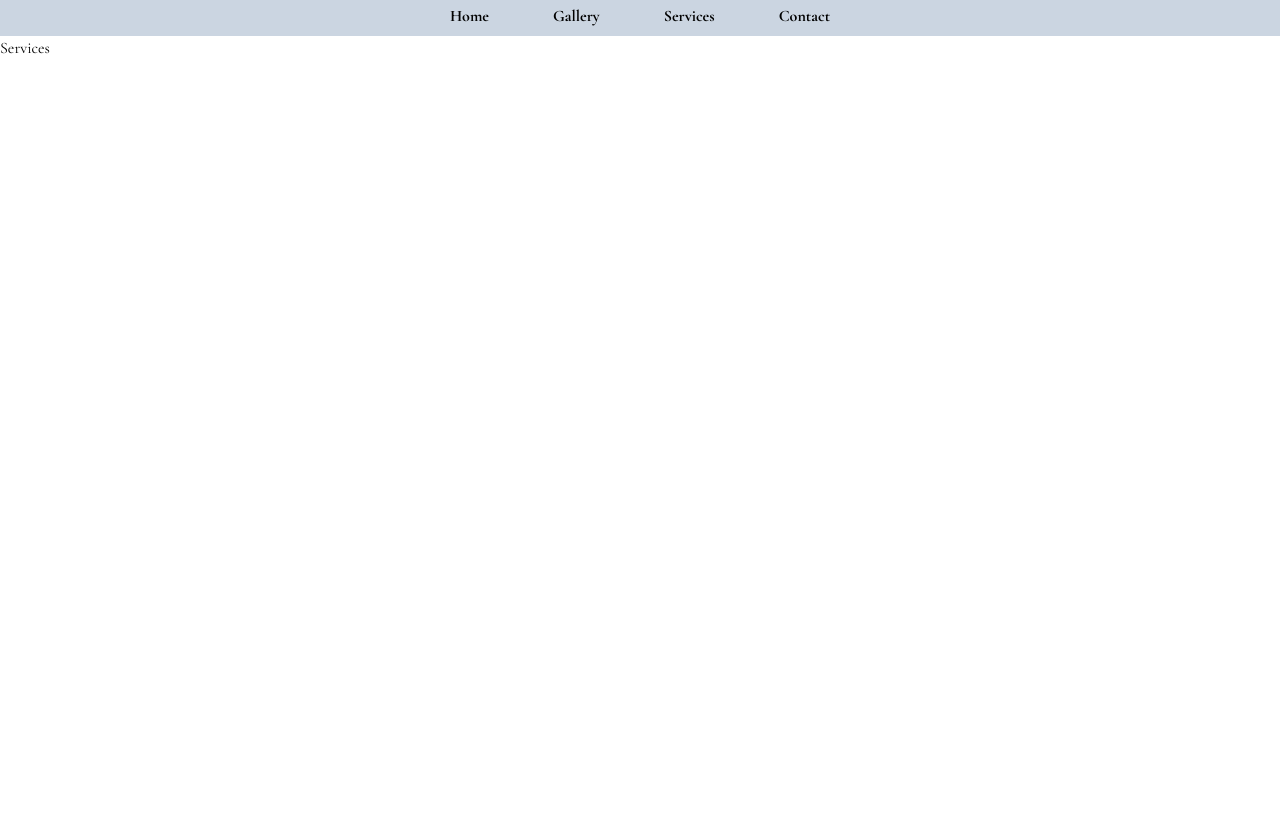
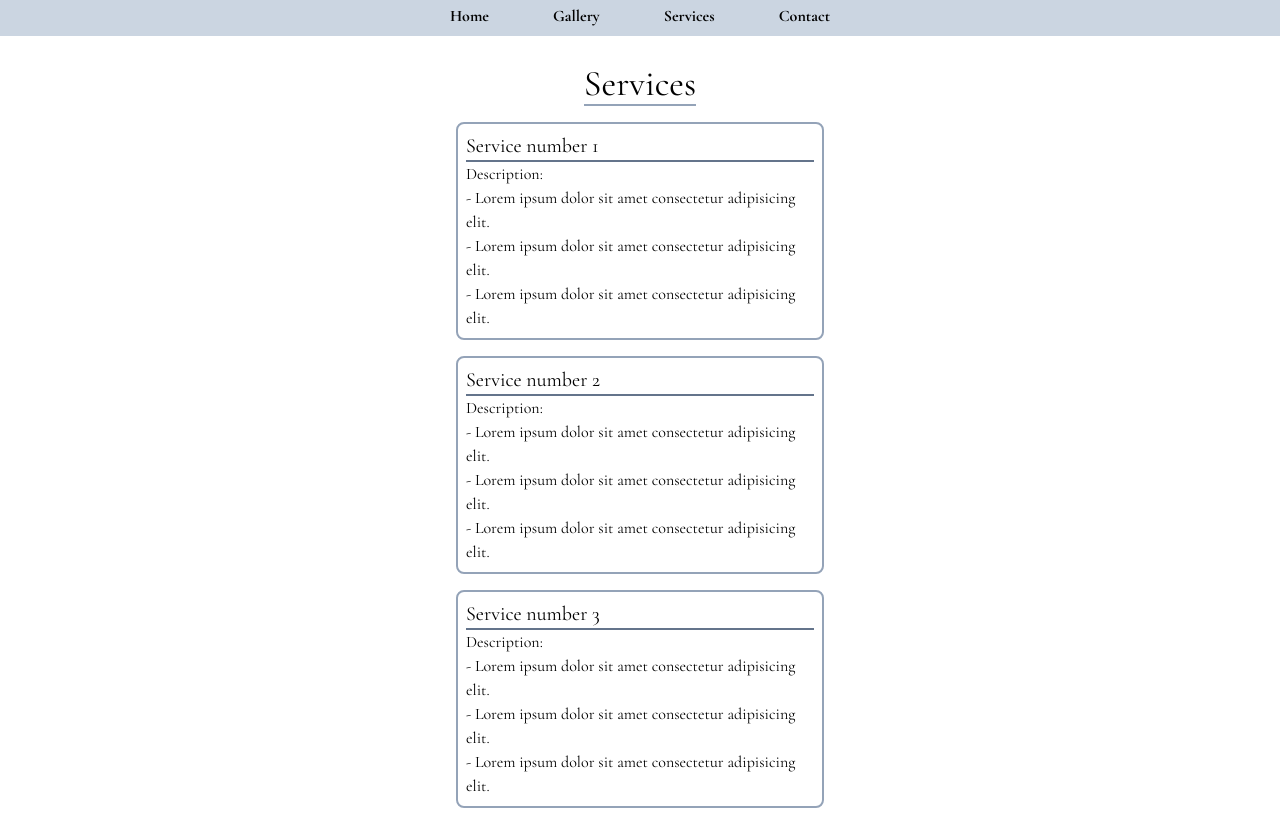
Before and after one commit to kadeesterline/madelyn-portfolio, a React (Create React App) app: page /services in a window 1280 px wide. Built offline with nearby package versions, Linux system fonts and the light colour scheme.

Commit message:
adds services

```diff
--- a/src/Components/ContactForm.jsx
+++ b/src/Components/ContactForm.jsx
@@ -59,7 +59,7 @@ function ContactForm() {
         <div className="flex justify-center">
           <button
             type="submit"
-            className="bg-slate-300 border-2 border-slate-500 p-2 rounded-md"
+            className="bg-slate-300 border-2 border-slate-500 p-2 rounded-md hover:bg-slate-700 hover:text-white"
           >
             Submit
           </button>
--- a/src/Pages/Contact.jsx
+++ b/src/Pages/Contact.jsx
@@ -5,7 +5,9 @@ function Contact() {
   return (
     <div className="grid justify-center">
       <div className="flex justify-center">
-        <h1 className="text-4xl pt-5 m-2">Contact Me</h1>
+        <h1 className="text-4xl pt-5 m-2 border-b-2 border-slate-400">
+          Contact
+        </h1>
       </div>
       <ContactForm />
     </div>
--- a/src/Pages/Gallery.jsx
+++ b/src/Pages/Gallery.jsx
@@ -2,7 +2,15 @@ import React from "react";
 import ImageTile from "../Components/ImageTile";
 
 function Gallery() {
-  return <div>Gallery</div>;
+  return (
+    <div className="grid justify-center">
+      <div className="flex justify-center">
+        <h1 className="text-4xl pt-5 m-2 border-b-2 border-slate-400">
+          Gallery
+        </h1>
+      </div>
+    </div>
+  );
 }
 
 export default Gallery;
--- a/src/Pages/Home.jsx
+++ b/src/Pages/Home.jsx
@@ -20,7 +20,7 @@ function Home() {
       </div>
       <div className="flex justify-center">
         <div className="flex justify-center w-96 border-t-2 border-slate-400">
-          <p className="w-100 p-2 m-2">
+          <p className="p-2 m-2">
             Lorem ipsum dolor sit amet consectetur adipisicing elit. Est
             inventore voluptate, repudiandae alias impedit rem quas atque optio
             asperiores quaerat nam, aspernatur ex magni ullam debitis provident?
--- a/src/Pages/Services.jsx
+++ b/src/Pages/Services.jsx
@@ -1,7 +1,52 @@
 import React from "react";
 
 function Services() {
-  return <div>Services</div>;
+  return (
+    <div className="grid justify-center">
+      <div className="flex justify-center">
+        <h1 className="text-4xl pt-5 m-2 border-b-2 border-slate-400">
+          Services
+        </h1>
+      </div>
+      <div className="grid justify-center w-96">
+        <div className="border-2 border-slate-400 rounded-lg p-2 m-2">
+          <h3 className="text-xl border-b-2 border-slate-500">
+            Service number 1
+          </h3>
+          <p>Description:</p>
+          <ul>
+            <li>- Lorem ipsum dolor sit amet consectetur adipisicing elit.</li>
+            <li>- Lorem ipsum dolor sit amet consectetur adipisicing elit.</li>
+            <li>- Lorem ipsum dolor sit amet consectetur adipisicing elit.</li>
+          </ul>
+        </div>
+
+        <div className="border-2 border-slate-400 rounded-lg p-2 m-2">
+          <h3 className="text-xl border-b-2 border-slate-500">
+            Service number 2
+          </h3>
+          <p>Description:</p>
+          <ul>
+            <li>- Lorem ipsum dolor sit amet consectetur adipisicing elit.</li>
+            <li>- Lorem ipsum dolor sit amet consectetur adipisicing elit.</li>
+            <li>- Lorem ipsum dolor sit amet consectetur adipisicing elit.</li>
+          </ul>
+        </div>
+
+        <div className="border-2 border-slate-400 rounded-lg p-2 m-2">
+          <h3 className="text-xl border-b-2 border-slate-500">
+            Service number 3
+          </h3>
+          <p>Description:</p>
+          <ul>
+            <li>- Lorem ipsum dolor sit amet consectetur adipisicing elit.</li>
+            <li>- Lorem ipsum dolor sit amet consectetur adipisicing elit.</li>
+            <li>- Lorem ipsum dolor sit amet consectetur adipisicing elit.</li>
+          </ul>
+        </div>
+      </div>
+    </div>
+  );
 }
 
 export default Services;
```
